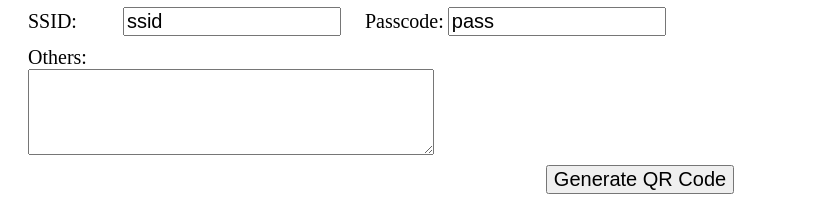
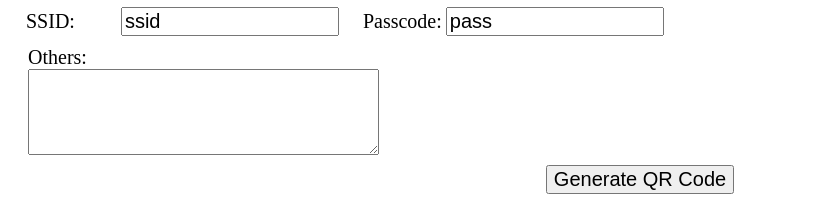
Before and after one commit to sabgkang/QR_genWeb, a website: page index.html in a window 1280 px wide. Shown: the part 321-526 px from the top of the page, without its empty margins (0-814 px from the left). Drawn offline with Linux system fonts and the light colour scheme.

Commit message:
tweak UI

```diff
--- a/index.html
+++ b/index.html
@@ -11,14 +11,14 @@
 <h1 style="margin-top:10px; text-align:center">QR Code Generator</h1>
 <div id="qrcode" style="width:250px; height:250px; margin-top:15px; margin-left: auto;margin-right: auto"></div>
 
-<span style="font-size:20px; margin-left:20px">SSID:</span>
+<span style="font-size:20px; margin-left:18px">SSID:</span>
 <input id="ssid" type="text" value="ssid" style="font-size:20px; width:210px; margin-top:10px; margin-left: 42px" />
 
 <span style="font-size:20px; margin-left:20px; margin-top:10px">Passcode:</span>
 <input id="passcode" type="text" value="pass" style="font-size:20px; width:210px; margin-top:10px" />
 
 <p style="font-size:20px; margin-left:20px; margin-top:10px">Others:</p>
-<textarea id="others" rows="4" cols="35" style="font-size:18px;margin-left:20px; margin-top:-20px">
+<textarea id="others" rows="4" cols="30" style="font-size:18px;margin-left:20px; margin-top:-20px">
 </textarea>
 
 <div style="text-align: center">
```
